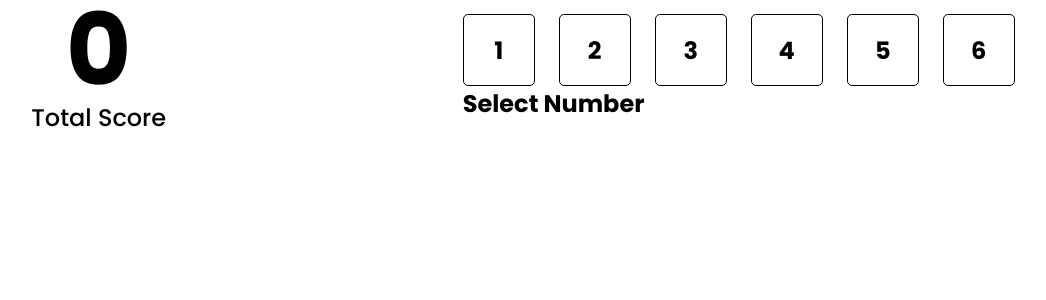
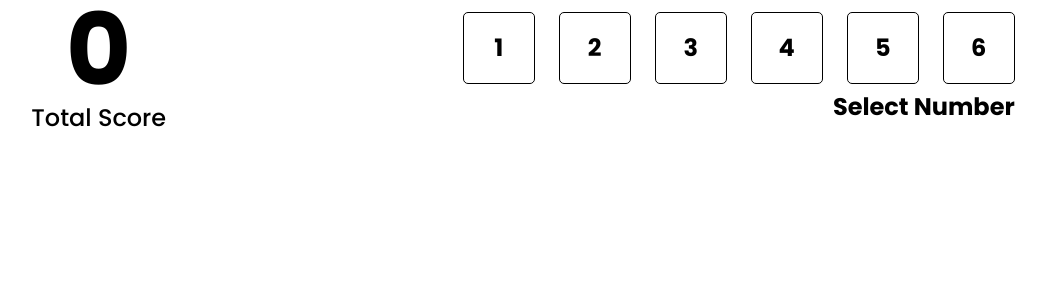
Before and after one commit to aadarshraj02/Dice-Game, a React (Vite) app: page / in a window 1280 px wide. Both pictures are taken after a click on the button "Play Now". Shown: the top 300 px of the page, without its empty margins (117-1163 px from the left). Built offline with nearby package versions, Linux system fonts and the light colour scheme.

Commit message:
moved p to end

```diff
--- a/src/components/NumberSelector.jsx
+++ b/src/components/NumberSelector.jsx
@@ -26,6 +26,10 @@ const NumberSelector = () => {
 export default NumberSelector;
 
 const NumberSelectorContainer = styled.div`
+  display: flex;
+  flex-direction: column;
+  align-items: end;
+  gap: 5px;
   .flexContainer {
     display: flex;
     gap: 24px;
```
